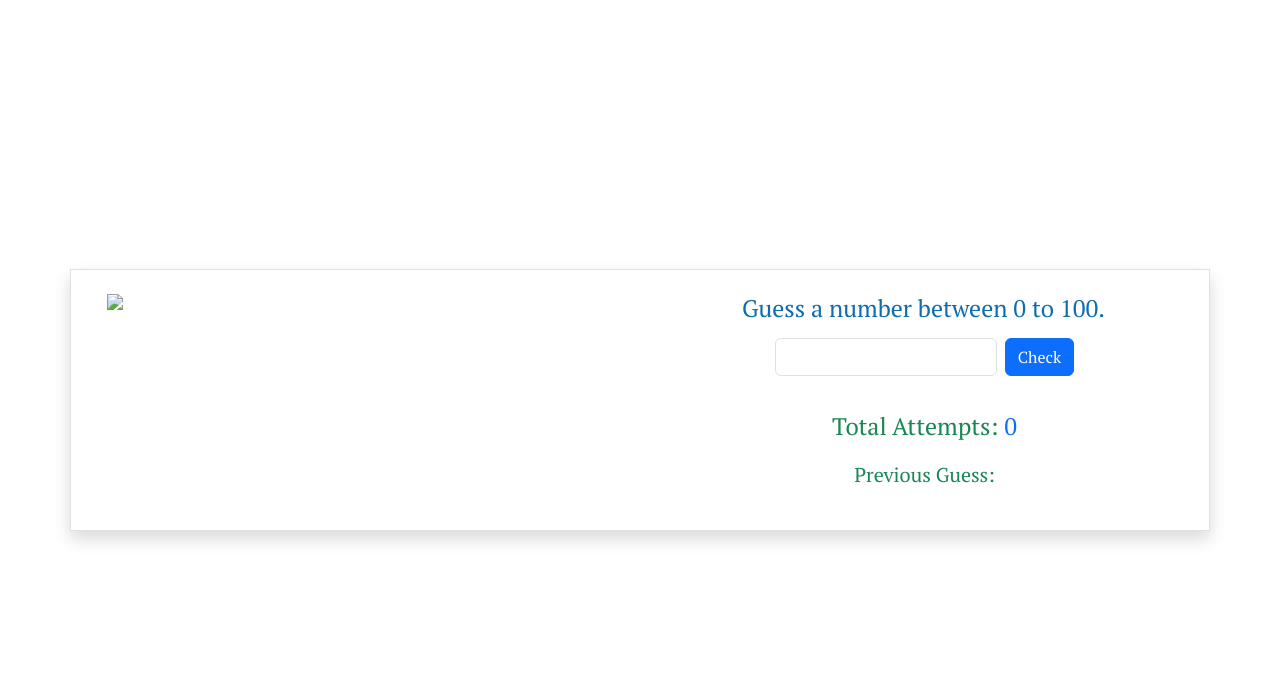
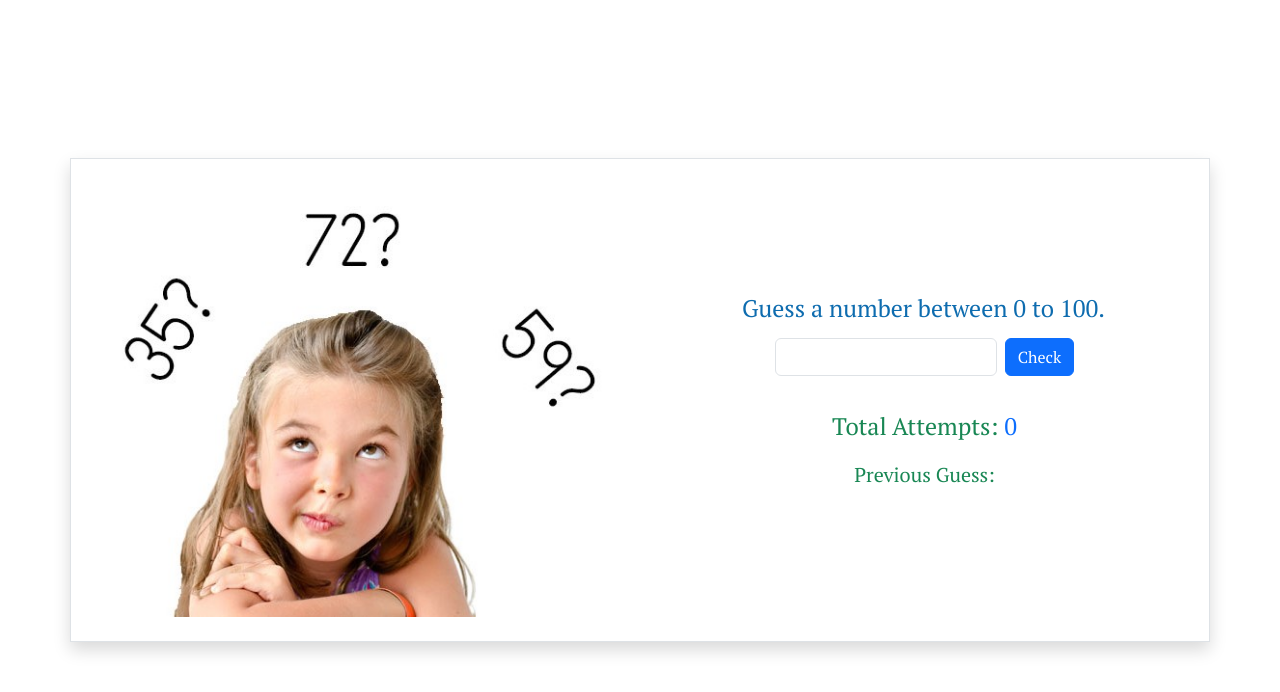
Before and after one commit to ankitjha2023/guess-number, a plain HTML site: page index.html in a window 1280 px wide. Drawn offline with nearby package versions, Linux system fonts and the light colour scheme; the site is published under a folder, as on GitHub Pages, so addresses that start at the root find nothing.

Commit message:
Update index.html

```diff
--- a/index.html
+++ b/index.html
@@ -14,7 +14,7 @@
   <div class="container border mx-2 shadow">
     <div class="row">
       <div class="col-md-6">
-        <img src="/guess.jpg" class="img-fluid p-4 mx-auto">
+        <img src="guess.jpg" class="img-fluid p-4 mx-auto">
       </div>
       <div class="col-md-6 text-center  p-4 d-flex flex-column align-items-center justify-content-center">
         <div class="typewriter">
```
